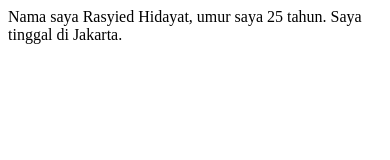
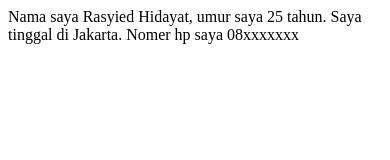
Before and after one commit to rasyied24/new-project-laravel-vue.js, a plain HTML site: page index.html in a window 390 px wide. Drawn offline with Linux system fonts and the light colour scheme.

Commit message:
add phone number

```diff
--- a/index.html
+++ b/index.html
@@ -7,6 +7,6 @@
     <title>Halo</title>
   </head>
   <body>
-    Nama saya Rasyied Hidayat, umur saya 25 tahun. Saya tinggal di Jakarta.
+    Nama saya Rasyied Hidayat, umur saya 25 tahun. Saya tinggal di Jakarta. Nomer hp saya 08xxxxxxx
   </body>
 </html>
```
